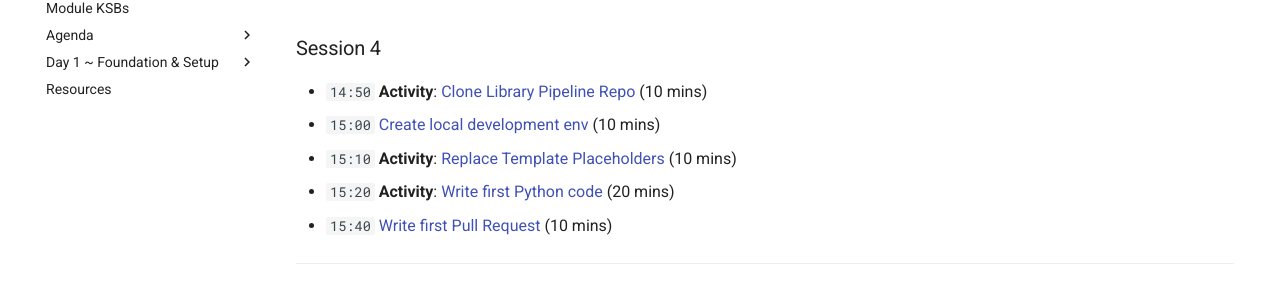
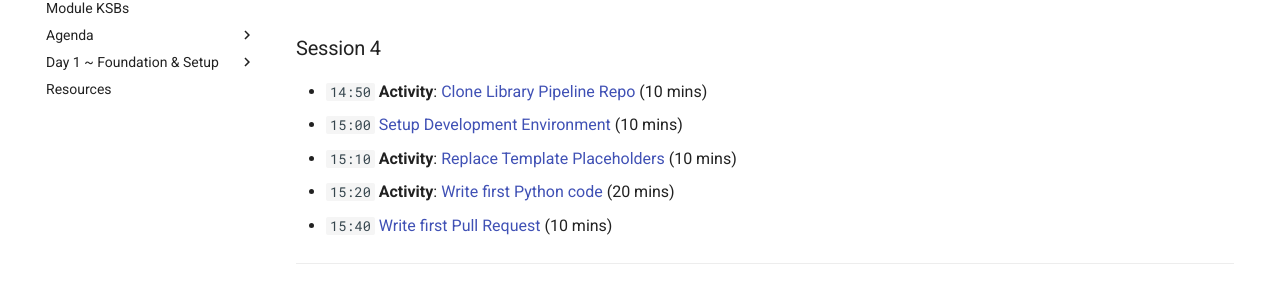
Before and after one commit to qaalabs/DE5M5, an MkDocs documentation site: the page built from docs/trainer.md, in a window 1280 px wide and 900 px high, scrolled down 767 px. Shown: the part 145-452 px from the top of the window. Built offline with MkDocs 1.6.1 and Material for MkDocs 9.7.7, drawn with Linux system fonts in a browser that asks for light colours.

Commit message:
Auto commit by uthisha

```diff
--- a/docs/trainer.md
+++ b/docs/trainer.md
@@ -29,7 +29,7 @@
 ### Session 4
 
 - `14:50` **Activity**: [Clone Library Pipeline Repo](day1/clone-repo.md) (10 mins)
-- `15:00` [Create local development env](day1/dev-environment.md) (10 mins)
+- `15:00` [Setup Development Environment](day1/dev-environment.md) (10 mins)
 - `15:10` **Activity**: [Replace Template Placeholders](day1/placeholders.md) (10 mins)
 - `15:20` **Activity**: [Write first Python code](day1/write-code.md) (20 mins)
 - `15:40` [Write first Pull Request](day1/dev-commit.md) (10 mins)
--- a/mkdocs.yml
+++ b/mkdocs.yml
@@ -23,7 +23,7 @@ nav:
     - "Introduce GitHub Projects": day1/create-project.md
     - "Set up Kanban Board": day1/project-tasks.md
     - "Clone Library Pipeline Repo": day1/clone-repo.md
-    - "Create local development env": day1/dev-environment.md
+    - "Setup Development Environment": day1/dev-environment.md
     - "Replace Template Placeholders": day1/placeholders.md
     - "Write first Python code": day1/write-code.md
 
--- a/zensical.toml
+++ b/zensical.toml
@@ -21,7 +21,7 @@ nav = [
     {"Introduce GitHub Projects" = "day1/create-project.md"},
     {"Set up Kanban Board" = "day1/project-tasks.md"},
     {"Clone Library Pipeline Repo" = "day1/clone-repo.md"},
-    {"Create local development env" = "day1/dev-environment.md"},
+    {"Setup Development Environment" = "day1/dev-environment.md"},
     {"Replace Template Placeholders" = "day1/placeholders.md"},
     {"Write first Python code" = "day1/write-code.md"},
   ]},
```
Also changed, not shown: docs/agenda/day1.md (+1 -1 lines).
